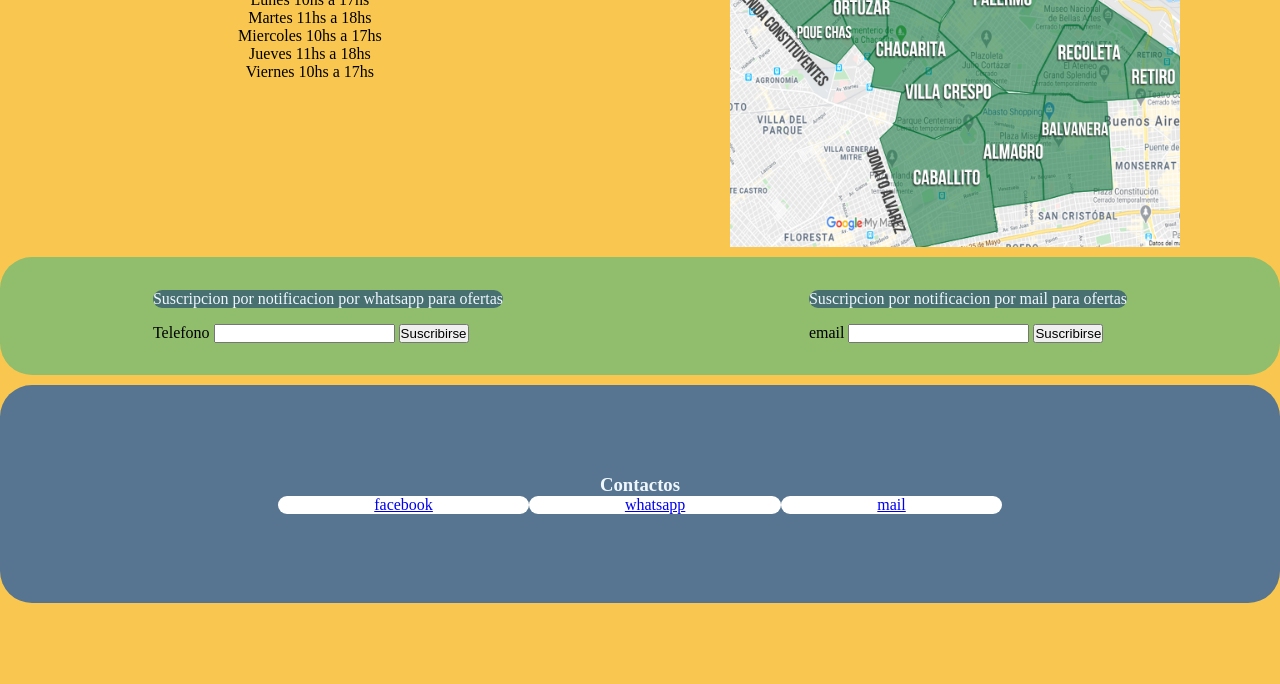
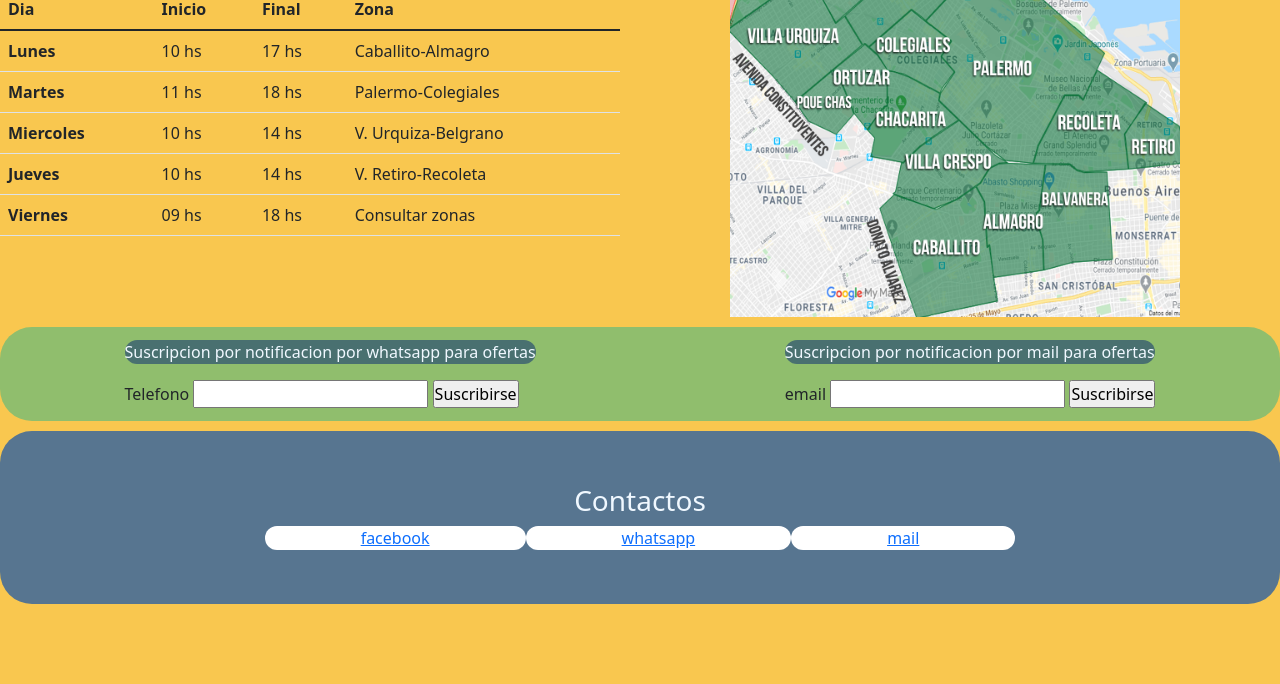
Before and after one commit to davidrossetti/PaginaEncargoSnack, a plain HTML site: page secciones/reparto.html in a window 1280 px wide. Shown: the part 310-994 px from the top of the page. Before the commit the page ends 927 px from the top, so only its background shows below. Drawn offline with nearby package versions, Linux system fonts and the light colour scheme.

Commit message:
Se agrego elementos de BOOTSTRAP a todos los HTMLs

```diff
--- a/estilos/style.css
+++ b/estilos/style.css
@@ -225,13 +225,18 @@ gap: 10px 10px;
 /*Configura tamaño margenes*/
 }
 /*Modifica atributos de las imagenes, del apartado Galeria*/
-.imagenesGaleria{
+/*.imagenesGaleria{
 grid-area: imagenes;
 display: flex;
-   flex-direction: column;
-    justify-content: center;
-    align-items: center;
+       justify-content: center;
+}*/
+
+.imagenesGaleria img{
+height: 550px;
+width: 500px;
+
 }
+
 
 /****GRID REPARTO*****/
 #gridAreaReparto{
@@ -374,6 +379,12 @@ display: flex;
         "contacto";
     }
 
+    .alerta{
+        font-size: 10px;
+
+
+    }
+
     .listaNavegacion{
     flex-direction: column;
     margin-left: 0%;
@@ -397,7 +408,7 @@ display: flex;
      transition: 0s;
  }
  .enlacesContacto div:hover{
-     margin: 0.2px;
+     margin: 1px;
  }
 }
 /*****PAGINA GALERIA*****/
--- a/secciones/reparto.html
+++ b/secciones/reparto.html
@@ -6,6 +6,7 @@
     <meta http-equiv="X-UA-Compatible" content="IE=edge">
     <meta name="viewport" content="width=device-width, initial-scale=1.0">
     <link rel="shortcut icon" href="../multimedia/icono-camion.png" type="image/x-icon">
+    <link href="https://cdn.jsdelivr.net/npm/bootstrap@5.1.3/dist/css/bootstrap.min.css" rel="stylesheet" integrity="sha384-1BmE4kWBq78iYhFldvKuhfTAU6auU8tT94WrHftjDbrCEXSU1oBoqyl2QvZ6jIW3" crossorigin="anonymous">
     <link rel="stylesheet" href="../estilos/style.css">
     <title>Distribuidora V.O.R.</title>
 </head>
@@ -13,7 +14,9 @@
 <body id="gridAreaReparto">
 <!--mensaje de notificacion superior-->
 <header class="alerta">
-    <p> alerta de notificaciones</p>
+    <div class="alert alert-danger" role="alert">
+        Alerta de ofertas.Dale un <a href="https://docs.google.com/spreadsheets/d/e/2PACX-1vT8EEeKnCbHd2Uk0k5uLScR05UbTyJ_SlBejPyH_Aoqzaq_wy10aAsOm23xyq2G7E-d-m-pDpA7BfFc/pub?output=xlsx"" class="alert-link">click</a> si lo quieres.
+      </div>
 </header>
 
     <!--Lista de navegacion-->
@@ -47,11 +50,50 @@
 <!--descripcionMapa-->
         <section class="descripcionMapaDeReparto">
             <h1 class="contactos">Horarios de reparto</h1>
-            <div>Lunes 10hs a 17hs</div>
-            <div>Martes 11hs a 18hs</div>
-            <div>Miercoles 10hs a 17hs</div>
-            <div>Jueves 11hs a 18hs</div>
-            <div>Viernes 10hs a 17hs</div>
+            <!--BOOTSTRAP:TABLA CON HORARIOS-->
+
+            <table class="table">
+                <thead>
+                  <tr>
+                    <th scope="col">Dia</th>
+                    <th scope="col">Inicio</th>
+                    <th scope="col">Final</th>
+                    <th scope="col">Zona</th>
+                  </tr>
+                </thead>
+                <tbody>
+                  <tr>
+                    <th scope="row">Lunes</th>
+                    <td>10 hs</td>
+                    <td>17 hs</td>
+                    <td>Caballito-Almagro</td>
+                  </tr>
+                  <tr>
+                    <th scope="row">Martes</th>
+                    <td>11 hs</td>
+                    <td>18 hs</td>
+                    <td>Palermo-Colegiales</td>
+                  </tr>
+                  <tr>
+                    <th scope="row">Miercoles</th>
+                    <td>10 hs</td>
+                    <td>14 hs</td>
+                    <td>V. Urquiza-Belgrano</td>
+                  </tr>
+                  <tr>
+                    <th scope="row">Jueves</th>
+                     <td>10 hs</td>
+                    <td>14 hs</td>
+                    <td>V. Retiro-Recoleta</td>
+                  </tr>
+                  <tr>
+                    <th scope="row">Viernes</th>
+                    <td>09 hs</td>
+                    <td>18 hs</td>
+                        <td>Consultar zonas</td>
+                  </tr>
+                </tbody>
+              </table>
 
         </section>
 
@@ -89,7 +131,7 @@
             </div>
         </section>
     </footer>
-
+    <script src="https://cdn.jsdelivr.net/npm/bootstrap@5.1.3/dist/js/bootstrap.bundle.min.js" integrity="sha384-ka7Sk0Gln4gmtz2MlQnikT1wXgYsOg+OMhuP+IlRH9sENBO0LRn5q+8nbTov4+1p" crossorigin="anonymous"></script>
 </body>
 
 </html>
```
Also changed, not shown: index.html (+9 -4 lines), secciones/galeria.html (+28 -6 lines), secciones/guia.html (+7 -3 lines), secciones/productos.html (+13 -5 lines).
